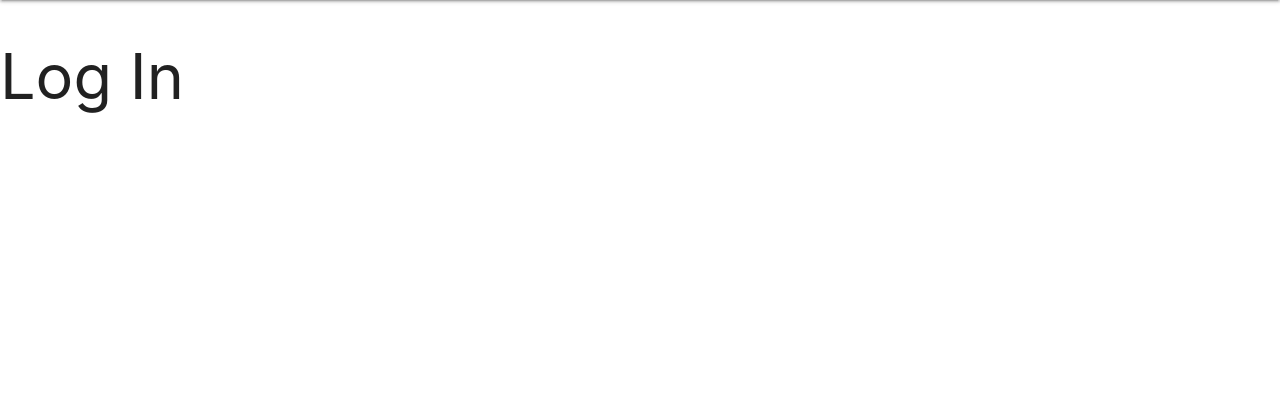
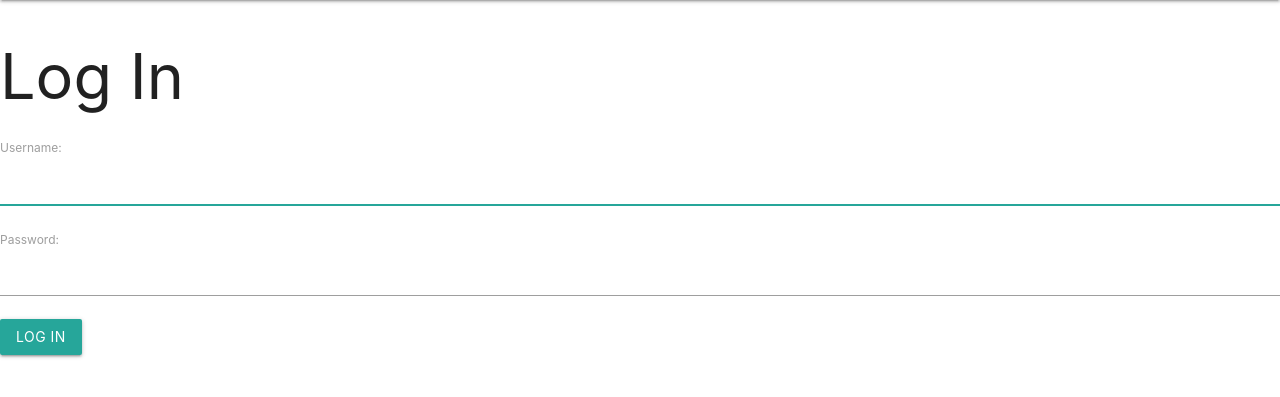
Before and after one commit to simoneg80/Code-Masters-, a Django app: page /accounts/login/ in a window 1280 px wide. Shown: the part 64-461 px from the top of the page. Run offline with Django 4.2, Linux system fonts and the light colour scheme.

Commit message:
create login form in login.html

```diff
--- a/main_app/templates/registration/login.html
+++ b/main_app/templates/registration/login.html
@@ -3,4 +3,11 @@
 
 <h1>Log In</h1>
 
+<form method="POST" action="{% url 'login' %}">
+  {% csrf_token %}
+  {{ form.as_p }}
+  <input type="hidden" name="next" value="{{ next }}">
+  <button type="submit" class="btn">Log In</button>
+</form>
+
 {% endblock %}
```
